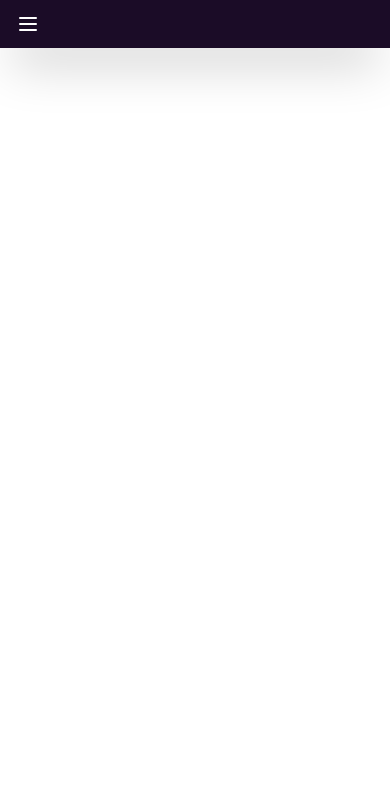
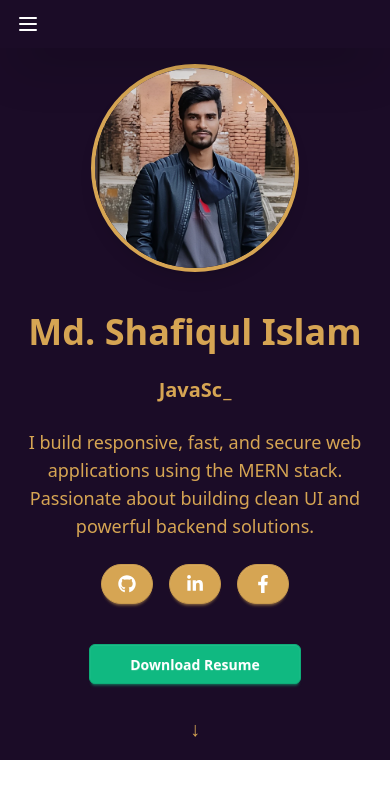
Before and after one commit to md-shafiqul-islam/Portfolio, a React (Vite) app: page / in a window 390 px wide. Shown: the top 798 px of the page. Built offline with nearby package versions, Linux system fonts and the light colour scheme.

Commit message:
add animated hero section with typewriter, image reveal, and responsive layout

```diff
--- /dev/null
+++ b/src/components/Hero.jsx
@@ -0,0 +1,148 @@
+import Typewriter from "typewriter-effect";
+import { motion as Motion } from "framer-motion";
+import { FaFacebookF, FaGithub, FaLinkedinIn } from "react-icons/fa";
+import { Link } from "react-scroll";
+import heroImage from "../assets/Profile/pic-1.PNG";
+
+const textStagger = {
+  hidden: {},
+  show: {
+    transition: {
+      staggerChildren: 0.2,
+    },
+  },
+};
+
+const textItem = {
+  hidden: { opacity: 0, y: 20 },
+  show: { opacity: 1, y: 0, transition: { duration: 0.6 } },
+};
+
+const Hero = () => {
+  return (
+    <Motion.section
+      id="hero"
+      className="bg-primary flex flex-col justify-center items-center min-h-[80vh] p-4"
+      initial={{ opacity: 0, y: 50 }}
+      whileInView={{ opacity: 1, y: 0 }}
+      viewport={{ once: true, amount: 0.4 }}
+      transition={{ duration: 0.8 }}
+    >
+      <div className="flex flex-col-reverse lg:flex-row items-center max-w-7xl w-full gap-10">
+        {/* Left Content */}
+        <Motion.div
+          className="flex-1 text-center lg:text-left space-y-6"
+          variants={textStagger}
+          initial="hidden"
+          whileInView="show"
+          viewport={{ once: true }}
+        >
+          <Motion.h1
+            className="text-4xl md:text-5xl font-extrabold text-secondary"
+            variants={textItem}
+          >
+            Md. Shafiqul Islam
+          </Motion.h1>
+
+          <Motion.h2
+            className="text-xl md:text-2xl font-semibold text-secondary"
+            variants={textItem}
+          >
+            <Typewriter
+              options={{
+                strings: ["MERN Stack Developer", "JavaScript Enthusiast"],
+                autoStart: true,
+                loop: true,
+                delay: 75,
+                cursor: "_",
+              }}
+            />
+          </Motion.h2>
+
+          <Motion.p className="text-lg text-secondary" variants={textItem}>
+            I build responsive, fast, and secure web applications using the MERN
+            stack. Passionate about building clean UI and powerful backend
+            solutions.
+          </Motion.p>
+
+          {/* Social Icons */}
+          <Motion.div
+            className="flex justify-center lg:justify-start gap-4 flex-wrap"
+            variants={textItem}
+          >
+            <Motion.a
+              href="https://github.com/sniekdho"
+              target="_blank"
+              rel="noopener noreferrer"
+              className="btn btn-secondary rounded-full text-white text-lg"
+              whileHover={{ scale: 1.1 }}
+              whileTap={{ scale: 0.95 }}
+            >
+              <FaGithub />
+            </Motion.a>
+
+            <Motion.a
+              href="https://www.linkedin.com/in/md-shafiqul-islam-754a19183/"
+              target="_blank"
+              rel="noopener noreferrer"
+              className="btn btn-secondary rounded-full text-white text-lg"
+              whileHover={{ scale: 1.1 }}
+              whileTap={{ scale: 0.95 }}
+            >
+              <FaLinkedinIn />
+            </Motion.a>
+
+            <Motion.a
+              href="https://www.facebook.com/sniekdho.shafiq/"
+              target="_blank"
+              rel="noopener noreferrer"
+              className="btn btn-secondary rounded-full text-white text-lg"
+              whileHover={{ scale: 1.1 }}
+              whileTap={{ scale: 0.95 }}
+            >
+              <FaFacebookF />
+            </Motion.a>
+          </Motion.div>
+
+          {/* Download Resume */}
+          <Motion.a
+            href="/resume.pdf"
+            download="Md-Shafiqul-Islam-Resume"
+            className="btn btn-accent text-white rounded-md px-10 hover:shadow-lg mt-4"
+            initial={{ scale: 0.9, opacity: 0 }}
+            animate={{ scale: 1, opacity: 1 }}
+            transition={{ delay: 1, duration: 0.5 }}
+            whileHover={{ scale: 1.1 }}
+            whileTap={{ scale: 0.95 }}
+          >
+            Download Resume
+          </Motion.a>
+        </Motion.div>
+
+        {/* Right Image */}
+        <Motion.div
+          className="flex-1 flex justify-center items-center"
+          initial={{ x: 50, opacity: 0, rotate: 5, filter: "blur(4px)" }}
+          animate={{ x: 0, opacity: 1, rotate: 0, filter: "blur(0)" }}
+          transition={{ duration: 0.8, ease: "easeOut" }}
+        >
+          <img
+            className="w-52 h-52 md:w-72 md:h-72 rounded-full object-cover shadow-lg border-4 border-secondary hover:shadow-[0_0_25px_#d6a553] transition-shadow duration-500"
+            src={heroImage}
+            alt="Md. Shafiqul Islam Profile Picture"
+            aria-label="Visit GitHub Profile"
+          />
+        </Motion.div>
+      </div>
+
+      {/* Scroll Indicator (Optional but Stylish) */}
+      <Link to="about" smooth={true} duration={500}>
+        <div className="mt-8 text-secondary animate-bounce cursor-pointer">
+          <span className="text-xl">↓</span>
+        </div>
+      </Link>
+    </Motion.section>
+  );
+};
+
+export default Hero;
--- a/src/layouts/RootLayout.jsx
+++ b/src/layouts/RootLayout.jsx
@@ -1,3 +1,4 @@
+import Hero from "../components/Hero";
 import Navbar from "../components/Navbar";
 
 const RootLayout = () => {
@@ -7,7 +8,9 @@ const RootLayout = () => {
         <Navbar />
       </header>
 
-      <main></main>
+      <main>
+        <Hero />
+      </main>
 
       <footer></footer>
     </div>
```
